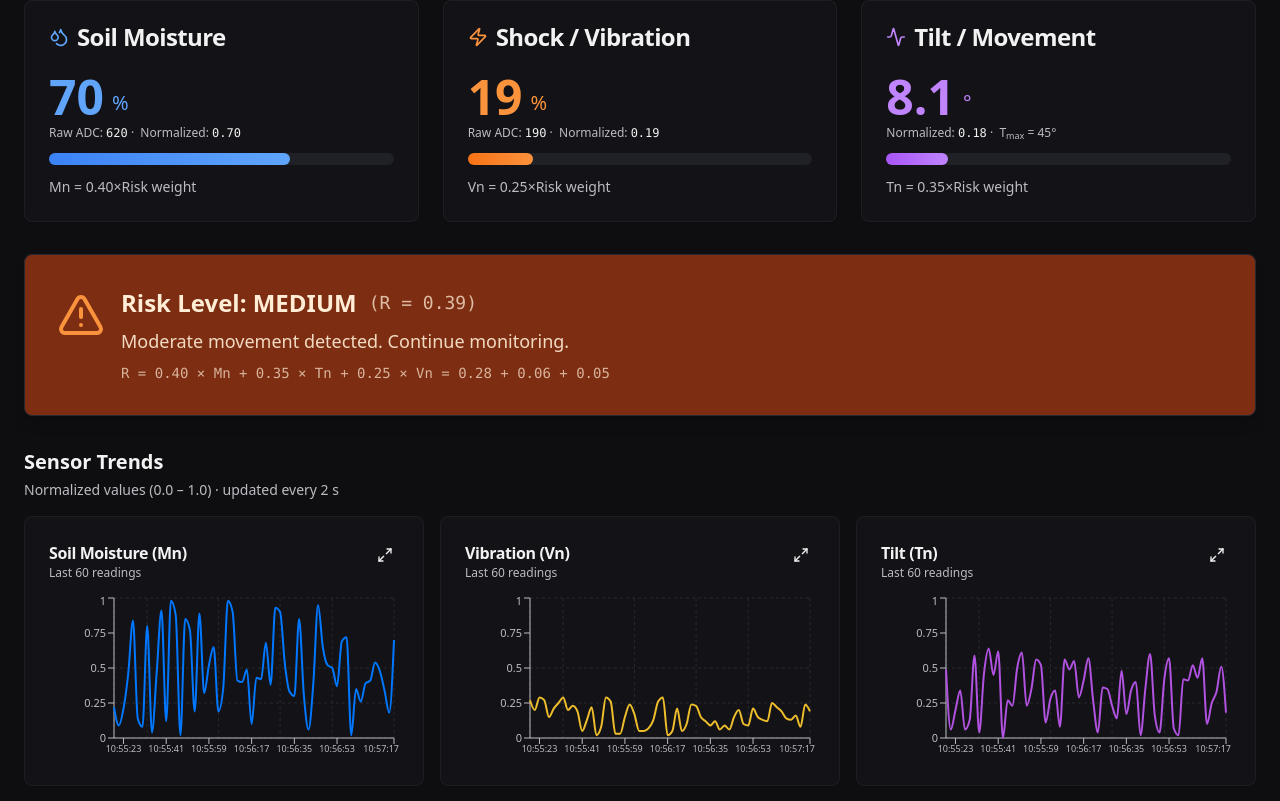
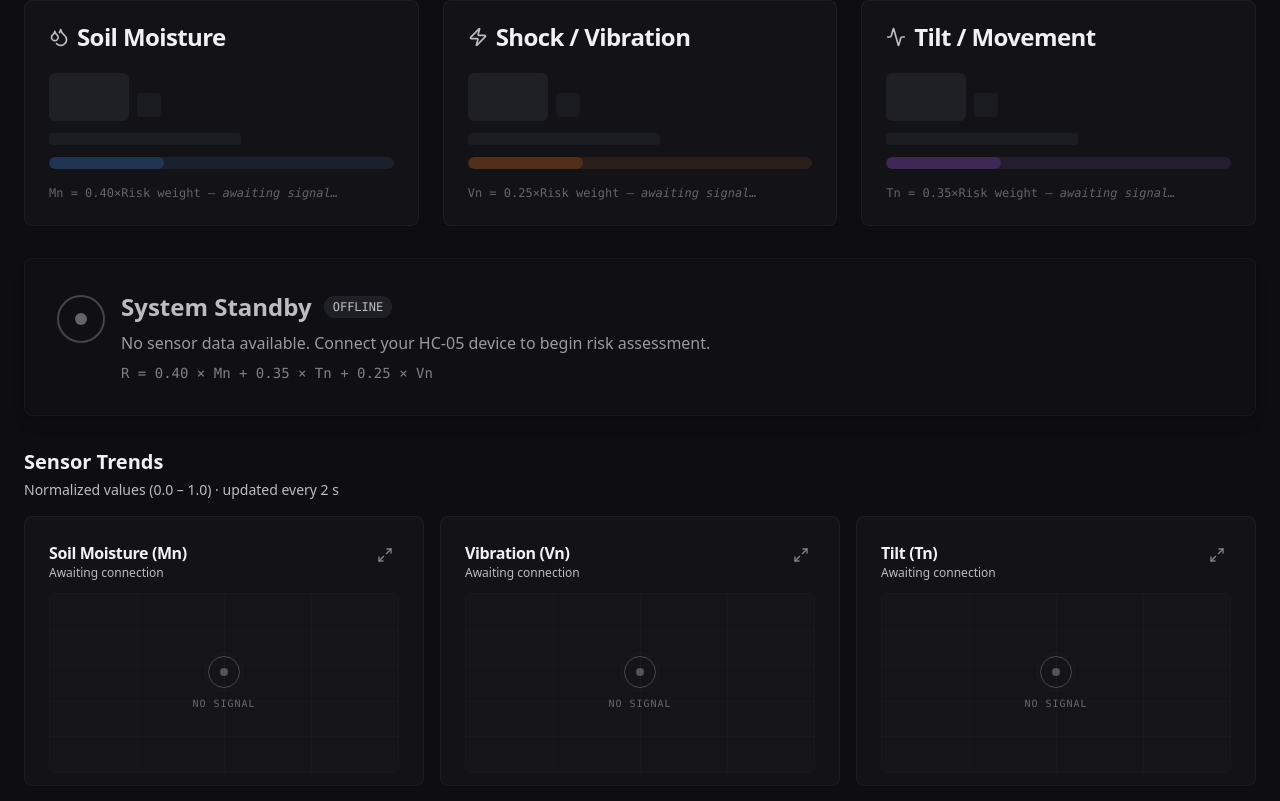
Before and after one commit to avidzcheetah/TerraGuard, a Next.js app: page / in a window 1280 px wide. Shown: the part 479-1280 px from the top of the page. Built offline with nearby package versions, Linux system fonts and the light colour scheme.

Commit message:
Handle not connected state

```diff
--- a/app/page.tsx
+++ b/app/page.tsx
@@ -95,6 +95,79 @@ function buildSimulatedHistory(): { chart: ChartPoint[]; log: ActivityEntry[] }
     if (i % 6 === 0) log.push({ ...r, time: timeStr })
   }
   return { chart, log: log.slice(0, 10) }
+}
+
+// ─── Disconnected Placeholders ────────────────────────────────────────────────
+type PlaceholderColor = 'blue' | 'orange' | 'purple'
+
+const PLACEHOLDER_COLOR_MAP: Record<PlaceholderColor, { bar: string; glow: string }> = {
+  blue:   { bar: 'bg-blue-500/20',   glow: 'bg-blue-400/10' },
+  orange: { bar: 'bg-orange-500/20', glow: 'bg-orange-400/10' },
+  purple: { bar: 'bg-purple-500/20', glow: 'bg-purple-400/10' },
+}
+
+function SensorAwaitingPlaceholder({ color, label }: { color: PlaceholderColor; label: string }) {
+  const c = PLACEHOLDER_COLOR_MAP[color]
+  return (
+    <div className="flex flex-col gap-3 animate-pulse">
+      {/* Value placeholder */}
+      <div className="flex items-end gap-2">
+        <div className="h-12 w-20 rounded-md bg-secondary/50" />
+        <div className="h-6 w-6 rounded bg-secondary/30 mb-1" />
+      </div>
+      {/* Sub-label placeholder */}
+      <div className="h-3 w-48 rounded bg-secondary/40" />
+      {/* Progress bar */}
+      <div className={`w-full ${c.glow} rounded-full h-3 relative overflow-hidden`}>
+        <div
+          className={`absolute top-0 left-0 h-full w-1/3 ${c.bar} rounded-full`}
+          style={{ animation: 'none' }}
+        />
+      </div>
+      {/* Awaiting text */}
+      <p className="text-xs text-muted-foreground/50 font-mono mt-1">
+        {label} &mdash; <span className="italic">awaiting signal…</span>
+      </p>
+    </div>
+  )
+}
+
+function ChartAwaitingPlaceholder() {
+  return (
+    <div className="flex flex-col items-center justify-center h-[180px] gap-3 select-none">
+      {/* Animated scan-line grid */}
+      <div className="relative w-full h-full flex items-center justify-center overflow-hidden rounded-md bg-secondary/10 border border-border/20">
+        {/* Horizontal grid lines */}
+        {[0.2, 0.4, 0.6, 0.8].map(pos => (
+          <div
+            key={pos}
+            className="absolute w-full border-t border-border/20"
+            style={{ top: `${pos * 100}%` }}
+          />
+        ))}
+        {/* Vertical grid lines */}
+        {[0.25, 0.5, 0.75].map(pos => (
+          <div
+            key={pos}
+            className="absolute h-full border-l border-border/20"
+            style={{ left: `${pos * 100}%` }}
+          />
+        ))}
+        {/* Center content */}
+        <div className="relative z-10 flex flex-col items-center gap-2">
+          <div className="relative">
+            {/* Outer ping rings */}
+            <div className="absolute inset-0 rounded-full border border-muted-foreground/20 animate-ping" style={{ animationDuration: '2s' }} />
+            <div className="absolute inset-1 rounded-full border border-muted-foreground/10 animate-ping" style={{ animationDuration: '2.5s', animationDelay: '0.3s' }} />
+            <div className="w-8 h-8 rounded-full border border-muted-foreground/30 flex items-center justify-center">
+              <div className="w-2 h-2 rounded-full bg-muted-foreground/40 animate-pulse" />
+            </div>
+          </div>
+          <p className="text-[10px] font-mono text-muted-foreground/50 tracking-widest uppercase">No Signal</p>
+        </div>
+      </div>
+    </div>
+  )
 }
 
 // ─── Chart Modal ──────────────────────────────────────────────────────────────
@@ -275,22 +348,14 @@ export default function Dashboard() {
     })
   }, [])
 
-  // ── Simulated data (2-second cycle, only when disconnected) ───────────────
+  // ── Reset to empty state when disconnected ───────────────────────────────
   useEffect(() => {
     if (isConnected) return
-    // Seed with historical data
-    const { chart, log } = buildSimulatedHistory()
-    setChartData(chart)
-    setActivityLog(log)
-    const r0 = simulateReading()
-    setLatest(r0)
-    setLastUpdate(nowTimeStr())
-
-    const interval = setInterval(() => {
-      applyReading(simulateReading())
-    }, 2000)
-    return () => clearInterval(interval)
-  }, [isConnected, applyReading])
+    setChartData([])
+    setActivityLog([])
+    setLatest({ moistureRaw: 0, tilt: 0, vibrationRaw: 0, Mn: 0, Tn: 0, Vn: 0, R: 0, level: 'LOW' })
+    setLastUpdate('--:--:--')
+  }, [isConnected])
 
   // ── Serial reading loop ───────────────────────────────────────────────────
   const startReadLoop = useCallback(async (port: any) => {
@@ -498,10 +563,12 @@ export default function Dashboard() {
           <Card className="border-border/50 bg-card/50 backdrop-blur-sm">
             <CardHeader>
               <CardTitle className="flex items-center gap-2">
-                <Droplets className="w-5 h-5 text-blue-400" />Soil Moisture
+                <Droplets className={`w-5 h-5 ${isConnected ? 'text-blue-400' : 'text-muted-foreground'}`} />Soil Moisture
               </CardTitle>
             </CardHeader>
             <CardContent>
+              {isConnected ? (
+                <>
                   <div className="flex items-end gap-2 mb-1">
                     <span className="text-5xl font-bold text-blue-400">{Math.round(Mn * 100)}</span>
                     <span className="text-xl text-blue-400 mb-1">%</span>
@@ -511,12 +578,13 @@ export default function Dashboard() {
                     &nbsp;·&nbsp; Normalized: <span className="font-mono text-foreground">{Mn.toFixed(2)}</span>
                   </p>
                   <div className="w-full bg-secondary/50 rounded-full h-3">
-                <div
-                  className="bg-gradient-to-r from-blue-500 to-blue-400 h-3 rounded-full transition-all duration-500"
-                  style={{ width: `${Mn * 100}%` }}
-                />
+                    <div className="bg-gradient-to-r from-blue-500 to-blue-400 h-3 rounded-full transition-all duration-500" style={{ width: `${Mn * 100}%` }} />
                   </div>
                   <p className="text-sm text-muted-foreground mt-3">Mn = 0.40×Risk weight</p>
+                </>
+              ) : (
+                <SensorAwaitingPlaceholder color="blue" label="Mn = 0.40×Risk weight" />
+              )}
             </CardContent>
           </Card>
 
@@ -524,10 +592,12 @@ export default function Dashboard() {
           <Card className="border-border/50 bg-card/50 backdrop-blur-sm">
             <CardHeader>
               <CardTitle className="flex items-center gap-2">
-                <Zap className="w-5 h-5 text-orange-400" />Shock / Vibration
+                <Zap className={`w-5 h-5 ${isConnected ? 'text-orange-400' : 'text-muted-foreground'}`} />Shock / Vibration
               </CardTitle>
             </CardHeader>
             <CardContent>
+              {isConnected ? (
+                <>
                   <div className="flex items-end gap-2 mb-1">
                     <span className="text-5xl font-bold text-orange-400">{Math.round(Vn * 100)}</span>
                     <span className="text-xl text-orange-400 mb-1">%</span>
@@ -537,12 +607,13 @@ export default function Dashboard() {
                     &nbsp;·&nbsp; Normalized: <span className="font-mono text-foreground">{Vn.toFixed(2)}</span>
                   </p>
                   <div className="w-full bg-secondary/50 rounded-full h-3">
-                <div
-                  className="bg-gradient-to-r from-orange-500 to-orange-400 h-3 rounded-full transition-all duration-500"
-                  style={{ width: `${Vn * 100}%` }}
-                />
+                    <div className="bg-gradient-to-r from-orange-500 to-orange-400 h-3 rounded-full transition-all duration-500" style={{ width: `${Vn * 100}%` }} />
                   </div>
                   <p className="text-sm text-muted-foreground mt-3">Vn = 0.25×Risk weight</p>
+                </>
+              ) : (
+                <SensorAwaitingPlaceholder color="orange" label="Vn = 0.25×Risk weight" />
+              )}
             </CardContent>
           </Card>
 
@@ -550,10 +621,12 @@ export default function Dashboard() {
           <Card className="border-border/50 bg-card/50 backdrop-blur-sm">
             <CardHeader>
               <CardTitle className="flex items-center gap-2">
-                <Activity className="w-5 h-5 text-purple-400" />Tilt / Movement
+                <Activity className={`w-5 h-5 ${isConnected ? 'text-purple-400' : 'text-muted-foreground'}`} />Tilt / Movement
               </CardTitle>
             </CardHeader>
             <CardContent>
+              {isConnected ? (
+                <>
                   <div className="flex items-end gap-2 mb-1">
                     <span className="text-5xl font-bold text-purple-400">{tilt.toFixed(1)}</span>
                     <span className="text-xl text-purple-400 mb-1">°</span>
@@ -563,17 +636,19 @@ export default function Dashboard() {
                     &nbsp;·&nbsp; T<sub>max</sub> = 45°
                   </p>
                   <div className="w-full bg-secondary/50 rounded-full h-3">
-                <div
-                  className="bg-gradient-to-r from-purple-500 to-purple-400 h-3 rounded-full transition-all duration-500"
-                  style={{ width: `${Tn * 100}%` }}
-                />
+                    <div className="bg-gradient-to-r from-purple-500 to-purple-400 h-3 rounded-full transition-all duration-500" style={{ width: `${Tn * 100}%` }} />
                   </div>
                   <p className="text-sm text-muted-foreground mt-3">Tn = 0.35×Risk weight</p>
+                </>
+              ) : (
+                <SensorAwaitingPlaceholder color="purple" label="Tn = 0.35×Risk weight" />
+              )}
             </CardContent>
           </Card>
         </div>
 
         {/* ── Risk Level Banner ─────────────────────────────────────────────── */}
+        {isConnected ? (
           <div className={`${riskStyle.bg} rounded-lg p-8 mb-8 border border-current/20 shadow-lg`}>
             <div className="flex items-start gap-4">
               <AlertTriangle className={`w-12 h-12 ${riskStyle.icon} flex-shrink-0 mt-1`} />
@@ -587,6 +662,26 @@ export default function Dashboard() {
               </div>
             </div>
           </div>
+        ) : (
+          <div className="rounded-lg p-8 mb-8 border border-border/30 bg-secondary/10 shadow-lg">
+            <div className="flex items-start gap-4">
+              <div className="relative flex-shrink-0 mt-1">
+                <div className="w-12 h-12 rounded-full border-2 border-muted-foreground/30 flex items-center justify-center">
+                  <div className="w-3 h-3 rounded-full bg-muted-foreground/50 animate-pulse" />
+                </div>
+                <div className="absolute inset-0 rounded-full border border-muted-foreground/20 animate-ping" />
+              </div>
+              <div className="flex-1">
+                <div className="flex items-center gap-3 mb-2">
+                  <h2 className="text-2xl font-bold text-muted-foreground">System Standby</h2>
+                  <span className="text-xs font-mono px-2 py-0.5 rounded-full bg-secondary/50 text-muted-foreground border border-border/40">OFFLINE</span>
+                </div>
+                <p className="text-base text-muted-foreground opacity-80">No sensor data available. Connect your HC-05 device to begin risk assessment.</p>
+                <p className="text-sm opacity-50 mt-2 font-mono">R = 0.40 × Mn + 0.35 × Tn + 0.25 × Vn</p>
+              </div>
+            </div>
+          </div>
+        )}
 
         {/* ── Sensor Trends (Normalized) ────────────────────────────────────── */}
         <div className="mb-8">
@@ -603,14 +698,15 @@ export default function Dashboard() {
                   <div className="flex items-start justify-between">
                     <div className="flex-1">
                       <CardTitle className="text-base">{label}</CardTitle>
-                      <CardDescription className="text-xs">Last 60 readings</CardDescription>
+                      <CardDescription className="text-xs">{isConnected ? 'Last 60 readings' : 'Awaiting connection'}</CardDescription>
                     </div>
-                    <Button variant="ghost" size="icon" onClick={() => setExpandedChart(key)} className="h-7 w-7 hover:bg-secondary/50 flex-shrink-0">
+                    <Button variant="ghost" size="icon" onClick={() => setExpandedChart(key)} disabled={!isConnected} className="h-7 w-7 hover:bg-secondary/50 flex-shrink-0">
                       <Maximize2 className="w-4 h-4" />
                     </Button>
                   </div>
                 </CardHeader>
                 <CardContent className="flex-1 pb-3">
+                  {isConnected ? (
                     <ResponsiveContainer width="100%" height={180}>
                       <LineChart data={chartData}>
                         <CartesianGrid strokeDasharray="3 3" stroke="hsl(240, 10%, 18%)" />
@@ -623,6 +719,9 @@ export default function Dashboard() {
                         <Line type="monotone" dataKey={key} stroke={color} dot={false} strokeWidth={2} />
                       </LineChart>
                     </ResponsiveContainer>
+                  ) : (
+                    <ChartAwaitingPlaceholder />
+                  )}
                 </CardContent>
               </Card>
             ))}
@@ -679,7 +778,16 @@ export default function Dashboard() {
                     </TableRow>
                   )) : (
                     <TableRow>
-                      <TableCell colSpan={9} className="text-center text-muted-foreground py-4">Loading data…</TableCell>
+                      <TableCell colSpan={9} className="py-12">
+                        <div className="flex flex-col items-center gap-3 text-muted-foreground">
+                          <div className="relative">
+                            <Bluetooth className="w-8 h-8 opacity-30" />
+                            <div className="absolute -top-1 -right-1 w-3 h-3 rounded-full bg-red-500/70" />
+                          </div>
+                          <p className="text-sm font-medium">No live data</p>
+                          <p className="text-xs opacity-60">Connect your HC-05 device to start receiving sensor readings</p>
+                        </div>
+                      </TableCell>
                     </TableRow>
                   )}
                 </TableBody>
```
Also changed, not shown: 1 other file (tests, documents, lock files or other folders). Lines whose indentation alone changed are shown as unchanged.
